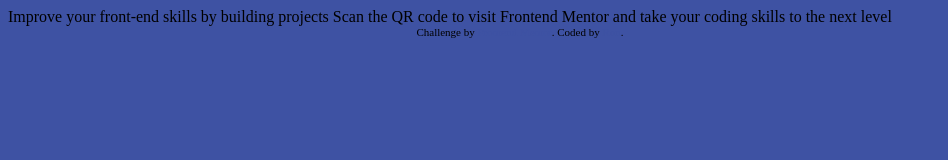
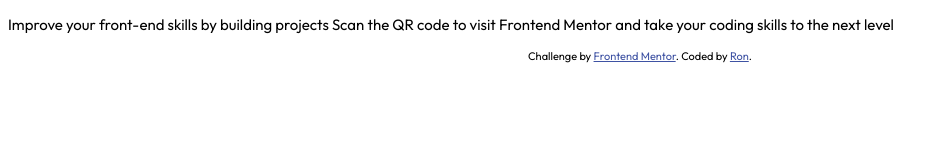
Before and after one commit to ronnypdev/JS-FE-Projects, a website built with Vite: page src/junior_components/qr-code-component-main/index.html in a window 1280 px wide. Shown: the whole page, without its empty margins (0-948 px from the left). Built offline with nearby package versions, Linux system fonts and the light colour scheme.

Commit message:
Added default style guidelines

```diff
--- a/src/junior_components/qr-code-component-main/index.html
+++ b/src/junior_components/qr-code-component-main/index.html
@@ -17,10 +17,11 @@
 </head>
 <body>
 
-  Improve your front-end skills by building projects
+  <p>
+    Improve your front-end skills by building projects
 
-  Scan the QR code to visit Frontend Mentor and take your coding skills to the next level
-
+    Scan the QR code to visit Frontend Mentor and take your coding skills to the next level
+  </p>
   <div class="attribution">
     Challenge by <a href="https://www.frontendmentor.io?ref=challenge" target="_blank">Frontend Mentor</a>.
     Coded by <a href="#">Ron</a>.
--- a/src/junior_components/qr-code-component-main/qrcode.css
+++ b/src/junior_components/qr-code-component-main/qrcode.css
@@ -1,10 +1,26 @@
+@import url('https://fonts.googleapis.com/css2?family=Outfit:wght@400;700&display=swap');
 :root {
-  --teal-blue: hsl(228, 45%, 44%);
+  /*
+   Layout variables
+  */
+  --mobile-view: 375px;
+  --desktop-view: 1440px;
 
-  --container-max-width: 1024px;
+  /*
+    Colors variables
+  */
+  --color-white: hsl(0, 0%, 100%);
+  --color-light-gray: hsl(212, 45%, 89%);
+  --color-grayish-blue: hsl(220, 15%, 55%);
+  --dark-blue: hsl(218, 44%, 22%);
+  /*
+      Typography variables
+  */
+  --font-family: 'Outfit', sans-serif;
+  --font-size: 15px;
 }
 
 body {
-  background-color: var(--teal-blue);
-  max-width: var(--container-max-width)
+  font-family: var(--font-family);
+  font-size: var(--font-size);
 }
```
